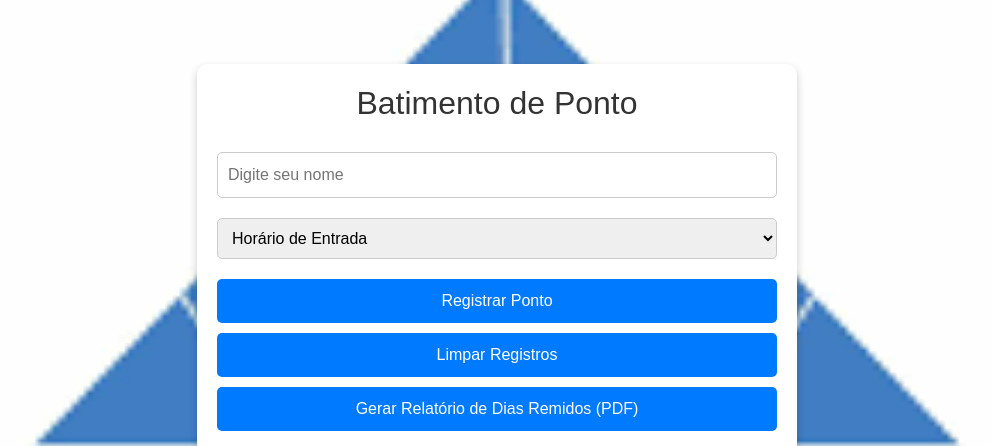
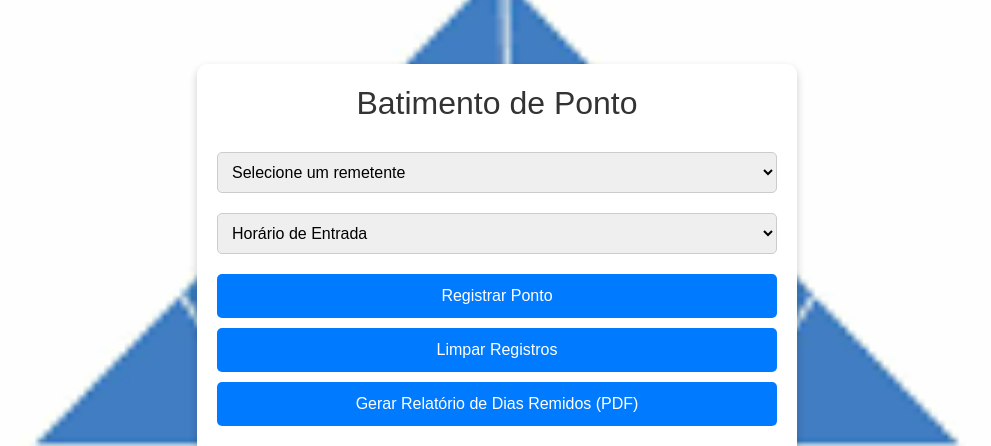
Before and after one commit to luizeduardoifes/ProjetoIntegrador-Ifes, a FastAPI app: page /ponto in a window 1280 px wide. Shown: the part 56-502 px from the top of the page, without its empty margins (143-1134 px from the left). Run offline with FastAPI, Linux system fonts and the light colour scheme; data comes from the database, SQL or seed files in the repository; both versions use the stored data as it was after the commit; some libraries are stand-ins or nearby versions.

Commit message:
adiciona funcionalidade de registro de ponto com seleção de remetente e ajusta a interface do template ponto.html

```diff
--- a/main.py
+++ b/main.py
@@ -42,7 +42,9 @@ async def inicial(request: Request):
 
 @app.get("/ponto", response_class=HTMLResponse)
 async def ponto(request: Request):
-    return templates.TemplateResponse("ponto.html", {"request": request})
+    consultas = repo.remetente_repo.obter_remetentes_por_pagina(12, 0)
+    return templates.TemplateResponse("ponto.html", {"request": request, "consultas": consultas})
+
 
 @app.get("/cadastro", response_class=HTMLResponse)
 async def cadastro(request: Request):
--- a/templates/ponto.html
+++ b/templates/ponto.html
@@ -5,8 +5,7 @@
     <meta charset="UTF-8">
     <meta name="viewport" content="width=device-width, initial-scale=1.0">
     <title>Batimento de Ponto</title>
-    <link href="https://cdn.jsdelivr.net/npm/bootstrap@5.3.6/dist/css/bootstrap.min.css" rel="stylesheet"
-        integrity="sha384-4Q6Gf2aSP4eDXB8Miphtr37CMZZQ5oXLH2yaXMJ2w8e2ZtHTl7GptT4jmndRuHDT" crossorigin="anonymous">
+    <link href="https://cdn.jsdelivr.net/npm/bootstrap@5.3.6/dist/css/bootstrap.min.css" rel="stylesheet">
     <script src="https://cdnjs.cloudflare.com/ajax/libs/jspdf/2.5.1/jspdf.umd.min.js"></script>
     <style>
         body {
@@ -43,7 +42,6 @@
             font-weight: bold;
         }
 
-
         .main-container {
             display: flex;
             justify-content: center;
@@ -51,7 +49,6 @@
             flex-direction: column;
             padding: 20px;
             margin-top: 100px;
-            /* Espaço para a navbar */
         }
 
         .container {
@@ -120,128 +117,52 @@
             background-color: #f2f2f2;
         }
 
-        .navbar {
-            position: fixed;
-            top: 0;
-            width: 100%;
-            z-index: 999;
-        }
-
         html,
         body {
             height: 100%;
         }
     </style>
-    <script>
-        function registrarPonto() {
-            let nome = document.getElementById("nome").value;
-            let tipoEntrada = document.getElementById("tipoEntrada").value;
-            let tabela = document.getElementById("tabelaPonto");
-            let horarioAtual = new Date().toLocaleTimeString();
-
-            if (nome.trim() === "") {
-                alert("Erro: Por favor, digite um nome.");
-                return;
-            }
-
-            let linhas = tabela.getElementsByTagName("tr");
-            let linhaExistente = null;
-
-            for (let i = 0; i < linhas.length; i++) {
-                let colunas = linhas[i].getElementsByTagName("td");
-                if (colunas.length > 0 && colunas[0].innerText === nome) {
-                    linhaExistente = linhas[i];
-                    break;
-                }
-            }
-
-            // Ordem correta dos batimentos
-            const ordem = ["entrada", "entrada_intervalo", "saida_intervalo", "saida"];
-            let colunasOrdem = [1, 2, 3, 4];
-
-            if (linhaExistente) {
-                let colunas = linhaExistente.getElementsByTagName("td");
-                // Descobrir qual foi o último batimento feito
-                let ultimoBatido = -1;
-                for (let i = 1; i <= 4; i++) {
-                    if (colunas[i].innerText !== "-" && colunas[i].innerText !== "") {
-                        ultimoBatido = i - 1;
-                    } else {
-                        break;
-                    }
-                }
-                let proximoEsperado = ultimoBatido + 1;
-                let tipoIndex = ordem.indexOf(tipoEntrada);
-                if (tipoIndex !== proximoEsperado) {
-                    alert("Por favor, siga a ordem correta de batimento de ponto: Entrada, Entrada Intervalo, Saída Intervalo e Saída.");
-                    return;
-                }
-                switch (tipoEntrada) {
-                    case "entrada": colunas[1].innerText = horarioAtual; break;
-                    case "entrada_intervalo": colunas[2].innerText = horarioAtual; break;
-                    case "saida_intervalo": colunas[3].innerText = horarioAtual; break;
-                    case "saida": colunas[4].innerText = horarioAtual; break;
-                }
-            } else {
-                // Só pode registrar "entrada" se não existir linha
-                if (tipoEntrada !== "entrada") {
-                    alert("O primeiro batimento deve ser 'Horário de Entrada'.");
-                    return;
-                }
-                let linha = document.createElement("tr");
-                linha.innerHTML = `
-                    <td>${nome}</td>
-                    <td>${horarioAtual}</td>
-                    <td>-</td>
-                    <td>-</td>
-                    <td>-</td>
-                `;
-                tabela.appendChild(linha);
-            }
-
-            document.getElementById("nome").value = "";
-        }
-    </script>
 </head>
 
 <body>
     <nav class="navbar navbar-expand-lg navbar-dark navbar-custom">
         <div class="container-fluid">
-            <a class="navbar-brand" href="#"> Batimento de Ponto</a>
-            <button class="navbar-toggler" type="button" data-bs-toggle="collapse" data-bs-target="#navbarNav"
-                aria-controls="navbarNav" aria-expanded="false" aria-label="Alternar navegação">
+            <a class="navbar-brand" href="#">Batimento de Ponto</a>
+            <button class="navbar-toggler" type="button" data-bs-toggle="collapse" data-bs-target="#navbarNav">
                 <span class="navbar-toggler-icon"></span>
             </button>
             <div class="collapse navbar-collapse" id="navbarNav">
                 <ul class="navbar-nav ms-auto">
-                    <li class="nav-item">
-                        <a class="nav-link active" href="/inicial">Início</a>
-                    </li>
-                    <li class="nav-item">
-                        <a class="nav-link" href="/relatorio">Geração de Relatórios</a>
-                    </li>
-                    <li class="nav-item">
-                        <a class="nav-link" href="/cadastro">Cadastro de Remetentes</a>
-                    </li>
+                    <li class="nav-item"><a class="nav-link active" href="/inicial">Início</a></li>
+                    <li class="nav-item"><a class="nav-link" href="/relatorio">Geração de Relatórios</a></li>
+                    <li class="nav-item"><a class="nav-link" href="/cadastro">Cadastro de Remetentes</a></li>
                 </ul>
             </div>
         </div>
     </nav>
 
-    <!-- Conteúdo Principal -->
-    <div class="main-container ">
+    <div class="main-container">
         <div class="container">
             <h2>Batimento de Ponto</h2>
-            <input type="text" id="nome" placeholder="Digite seu nome">
+
+            <select id="remetenteSelect">
+                <option selected disabled>Selecione um remetente</option>
+                {% for consulta in consultas %}
+                    <option value="{{ consulta.remetente }}">{{ consulta.remetente }}</option>
+                {% endfor %}
+            </select>
+
             <select id="tipoEntrada">
                 <option value="entrada">Horário de Entrada</option>
                 <option value="entrada_intervalo">Entrada Intervalo</option>
                 <option value="saida_intervalo">Saída Intervalo</option>
                 <option value="saida">Horário de Saída</option>
             </select>
+
             <button onclick="registrarPonto()">Registrar Ponto</button>
             <button onclick="limparTabela()">Limpar Registros</button>
             <button onclick="gerarRelatorioPDF()">Gerar Relatório de Dias Remidos (PDF)</button>
+
             <table>
                 <thead>
                     <tr>
@@ -262,13 +183,13 @@
     <!-- Scripts -->
     <script>
         function registrarPonto() {
-            let nome = document.getElementById("nome").value;
+            let nome = document.getElementById("remetenteSelect").value;
             let tipoEntrada = document.getElementById("tipoEntrada").value;
             let tabela = document.getElementById("tabelaPonto");
             let horarioAtual = new Date().toLocaleTimeString();
 
-            if (nome.trim() === "") {
-                alert("Erro: Por favor, digite um nome.");
+            if (!nome || nome.trim() === "") {
+                alert("Erro: Por favor, selecione um nome.");
                 return;
             }
 
@@ -283,8 +204,24 @@
                 }
             }
 
+            const ordem = ["entrada", "entrada_intervalo", "saida_intervalo", "saida"];
+
             if (linhaExistente) {
                 let colunas = linhaExistente.getElementsByTagName("td");
+                let ultimoBatido = -1;
+                for (let i = 1; i <= 4; i++) {
+                    if (colunas[i].innerText !== "-" && colunas[i].innerText !== "") {
+                        ultimoBatido = i - 1;
+                    } else {
+                        break;
+                    }
+                }
+                let proximoEsperado = ultimoBatido + 1;
+                let tipoIndex = ordem.indexOf(tipoEntrada);
+                if (tipoIndex !== proximoEsperado) {
+                    alert("Por favor, siga a ordem correta de batimento de ponto.");
+                    return;
+                }
                 switch (tipoEntrada) {
                     case "entrada": colunas[1].innerText = horarioAtual; break;
                     case "entrada_intervalo": colunas[2].innerText = horarioAtual; break;
@@ -292,18 +229,22 @@
                     case "saida": colunas[4].innerText = horarioAtual; break;
                 }
             } else {
+                if (tipoEntrada !== "entrada") {
+                    alert("O primeiro batimento deve ser 'Horário de Entrada'.");
+                    return;
+                }
                 let linha = document.createElement("tr");
                 linha.innerHTML = `
                     <td>${nome}</td>
-                    <td>${tipoEntrada === "entrada" ? horarioAtual : "-"}</td>
-                    <td>${tipoEntrada === "entrada_intervalo" ? horarioAtual : "-"}</td>
-                    <td>${tipoEntrada === "saida_intervalo" ? horarioAtual : "-"}</td>
-                    <td>${tipoEntrada === "saida" ? horarioAtual : "-"}</td>
+                    <td>${horarioAtual}</td>
+                    <td>-</td>
+                    <td>-</td>
+                    <td>-</td>
                 `;
                 tabela.appendChild(linha);
             }
 
-            document.getElementById("nome").value = "";
+            document.getElementById("remetenteSelect").selectedIndex = 0;
         }
 
         function limparTabela() {
@@ -325,7 +266,7 @@
             for (let i = 0; i < linhas.length; i++) {
                 let colunas = linhas[i].getElementsByTagName("td");
                 let nome = colunas[0].innerText;
-                let diasRemidos = Math.floor(Math.random() * 10) + 1; // Simulação de cálculo
+                let diasRemidos = Math.floor(Math.random() * 10) + 1;
                 doc.text(`${nome} | ${diasRemidos} dias`, 10, y);
                 y += 10;
             }
@@ -333,9 +274,8 @@
             doc.save("relatorio_dias_remidos.pdf");
         }
     </script>
-    <script src="https://cdn.jsdelivr.net/npm/bootstrap@5.3.6/dist/js/bootstrap.bundle.min.js"
-        integrity="sha384-j1CDi7MgGQ12Z7Qab0qlWQ/Qqz24Gc6BM0thvEMVjHnfYGF0rmFCozFSxQBxwHKO"
-        crossorigin="anonymous"></script>
+
+    <script src="https://cdn.jsdelivr.net/npm/bootstrap@5.3.6/dist/js/bootstrap.bundle.min.js"></script>
 </body>
 
 </html>
```
Also changed, not shown: dados.db, templates/editar.html (added).
